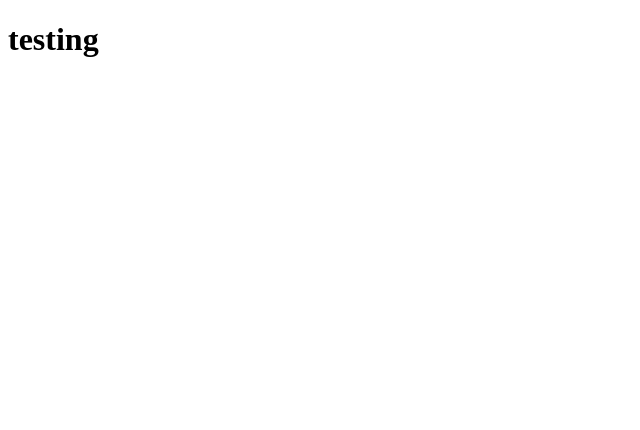
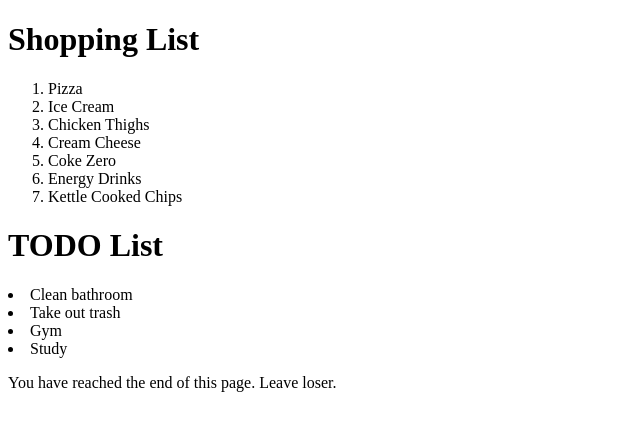
Before and after one commit to Deadskinmask811/git_test, a plain HTML site: page index.html in a window 1280 px wide. Shown: the whole page, without its empty margins (0-640 px from the left). Drawn offline with Linux system fonts and the light colour scheme.

Commit message:
Added lists to index.html.

```diff
--- a/index.html
+++ b/index.html
@@ -3,6 +3,24 @@
     <meta charset='UTF-8'></meta>
     <title>Does my memory work?</title>
     <body>
-        <h1>testing</h1>
+        <h1>Shopping List</h1>
+        <ol>
+            <li>Pizza</li>
+            <li>Ice Cream</li>
+            <li>Chicken Thighs</li>
+            <li>Cream Cheese</li>
+            <li>Coke Zero</li>
+            <li>Energy Drinks</li>
+            <li>Kettle Cooked Chips</li>
+        </ol>
+
+        <h1>TODO List</h1>
+        <li>Clean bathroom</li>
+        <li>Take out trash</li>
+        <li>Gym</li>
+        <li>Study</li>
+
+        <p>You have reached the end of this page. Leave loser.</p>
+
     </body>
 </html>
```
